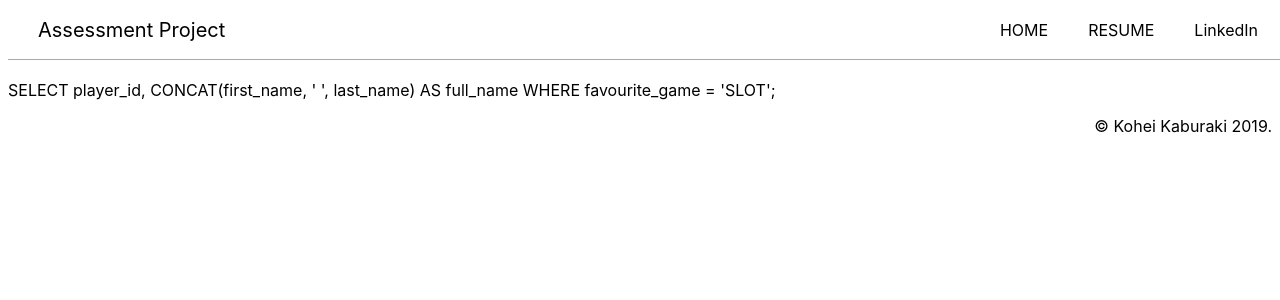
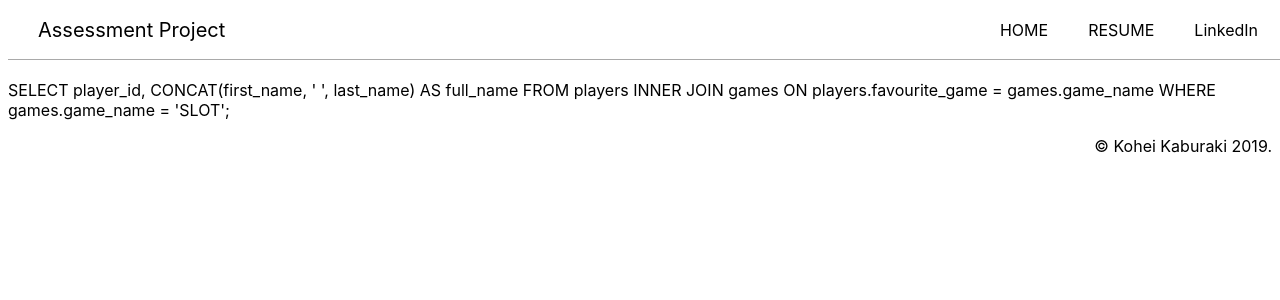
Before and after one commit to Spinachjapan/assessment_project, a React (Create React App) app: page / in a window 1280 px wide. Both pictures are taken after a click on the button "SQL Question2". Shown: the top 300 px of the page. Built offline with nearby package versions, Linux system fonts and the light colour scheme.

Commit message:
SQLQ$ fix

```diff
--- a/src/questions/SQLQuestion2.js
+++ b/src/questions/SQLQuestion2.js
@@ -11,7 +11,10 @@ import ReactDOM from 'react-dom';
         return <>
 
 <div  style={{wordBreak: "break-word", marginTop: 10}}>
-    SELECT player_id, CONCAT(first_name, ' ', last_name) AS full_name WHERE favourite_game = 'SLOT';
+    SELECT player_id, CONCAT(first_name, ' ', last_name)
+    AS full_name FROM players INNER JOIN games
+    ON players.favourite_game = games.game_name
+    WHERE games.game_name = 'SLOT';
 
 
         </div>
```
